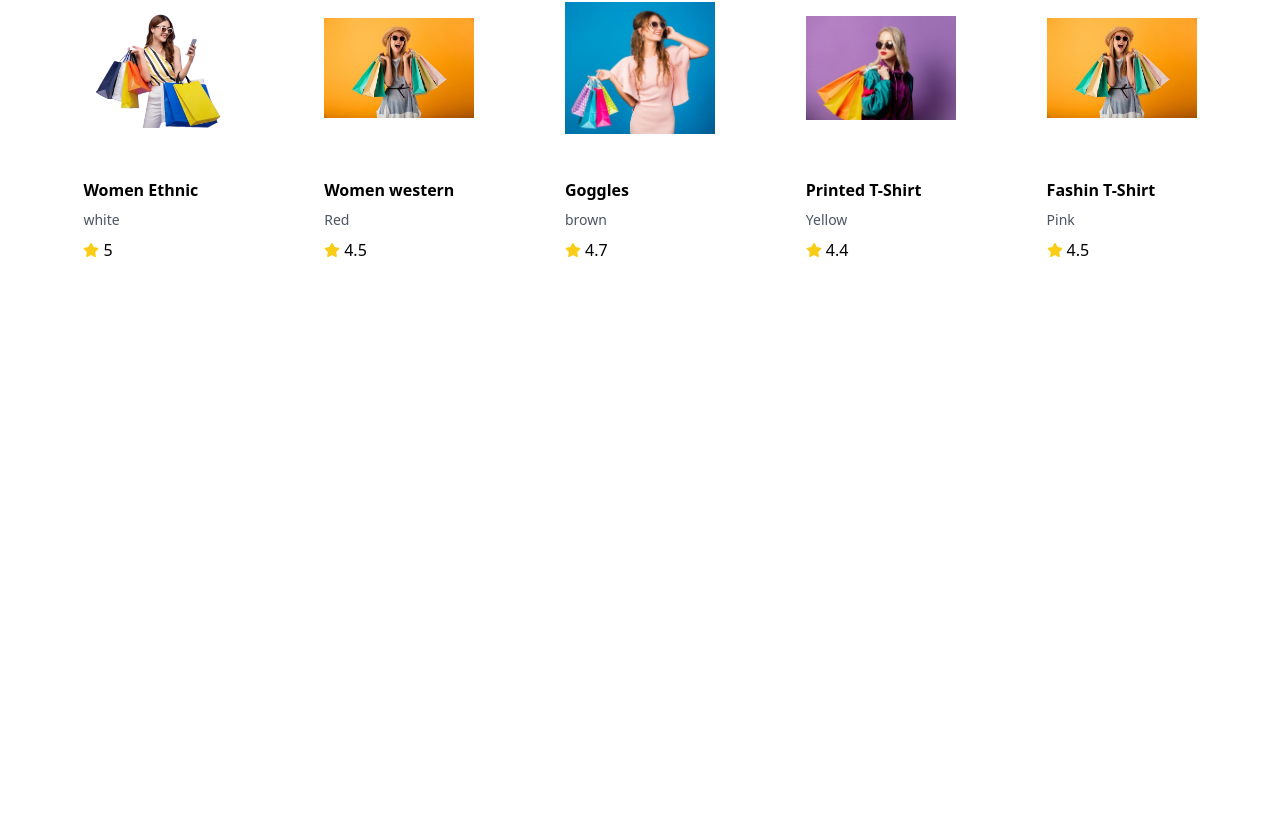
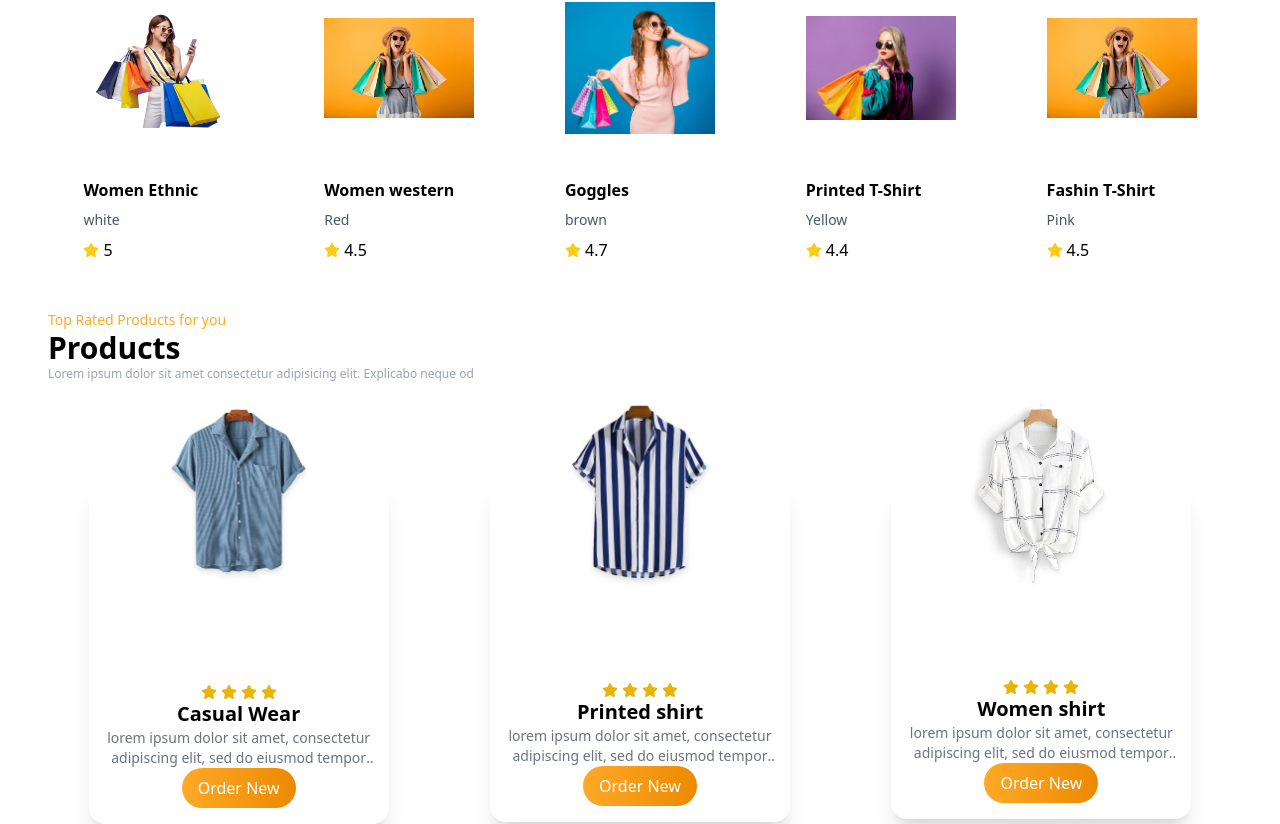
Before and after one commit to OzomakiDzWeb/Ecommerce-Website-clothes, a React (Vite) app: page / in a window 1280 px wide. Shown: the part 952-1776 px from the top of the page. Before the commit the page ends 1262 px from the top, so only its background shows below. Built offline with nearby package versions, Linux system fonts and the light colour scheme.

Commit message:
topProduct

```diff
--- a/src/App.jsx
+++ b/src/App.jsx
@@ -4,6 +4,7 @@
 import Products from './component/Products'
 import AOS from "aos";
 import 'aos/dist/aos.css'
+import TopProduct from './component/TopProduct';
 const App = () => {
   useEffect(()=>{
     AOS.init({
@@ -19,6 +20,7 @@
       <Navbar/>
       <Hero/>
       <Products/>
+      <TopProduct/>
     </div>
   )
 }
--- /dev/null
+++ b/src/component/TopProduct.jsx
@@ -0,0 +1,87 @@
+import React from "react";
+import Img1 from "../assets/shirt/shirt.png";
+import Img2 from "../assets/shirt/shirt2.png";
+import Img3 from "../assets/shirt/shirt3.png";
+import { FaStar } from "react-icons/fa6";
+
+const ProductsData = [
+  {
+    id: 1,
+    img: Img1,
+    title: "Casual Wear",
+    description:
+      "lorem ipsum dolor sit amet, consectetur adipiscing elit, sed do eiusmod tempor incididunt ut labore et dolore magna aliqua.",
+  },
+  {
+    id: 2,
+    img: Img2,
+    title: "Printed shirt",
+    description:
+      "lorem ipsum dolor sit amet, consectetur adipiscing elit, sed do eiusmod tempor incididunt ut labore et dolore magna aliqua.",
+  },
+  {
+    id: 3,
+    img: Img3,
+    title: "Women shirt",
+    description:
+      "lorem ipsum dolor sit amet, consectetur adipiscing elit, sed do eiusmod tempor incididunt ut labore et dolore magna aliqua.",
+  },
+];
+const TopProduct = () => {
+  return (
+    <div>
+      <div className="container">
+        <div className="text-left mb-24">
+          {/* Header section */}
+          <p data-aos="fade-up" className="text-sm text-primary">
+            Top Rated Products for you
+          </p>
+          <h1 data-aos="fade-up" className="text-3xl font-bold">
+            Products
+          </h1>
+          <p data-aos="fade-up" className="text-xs text-gray-400">
+            Lorem ipsum dolor sit amet consectetur adipisicing elit. Explicabo
+            neque od
+          </p>
+        </div>
+        {/* body section */}
+        <div className="grid grid-cols-1 sm:grid-cols-2 md:grid-cols-3 gap-3 md:gap-5 place-items-center">
+          {ProductsData.map((data) => (
+            <div
+              className="rounded-2xl cursor-pointer bg-white dark:bg-gray-800 hover:bg-black/80 dark:hover:bg-primary hover:text-white relative shadow-xl duration-300 group max-w-[300px]"
+              key={data.id}
+            >
+              {/* image section */}
+              <div className="h-[100]">
+                <img
+                  src={data.img}
+                  alt="img"
+                  className="max-w-[140px] block mx-auto transform -translate-y-20 group-hover:scale-105 duration-300 drop-shadow-md"
+                />
+              </div>
+              {/* details section */}
+              <div className="p-4 text-center">
+                {/* star raiting */}
+                <div className="w-full flex items-center justify-center gap-1">
+                  <FaStar className="text-yellow-500" />
+                  <FaStar className="text-yellow-500" />
+                  <FaStar className="text-yellow-500" />
+                  <FaStar className="text-yellow-500" />
+                </div>
+                <h1 className="text-xl font-bold">{data.title}</h1>
+                <p className="text-gray-500 group-hover:text-white duration-300 text-sm line-clamp-2">
+                  {data.description}
+                </p>
+                <button className="bg-gradient-to-r from-primary to-secondary hover:scale-105 duration-200 text-white py-2 px-4 rounded-full">
+                  Order New
+                </button>
+              </div>
+            </div>
+          ))}
+        </div>
+      </div>
+    </div>
+  );
+};
+
+export default TopProduct;
```
